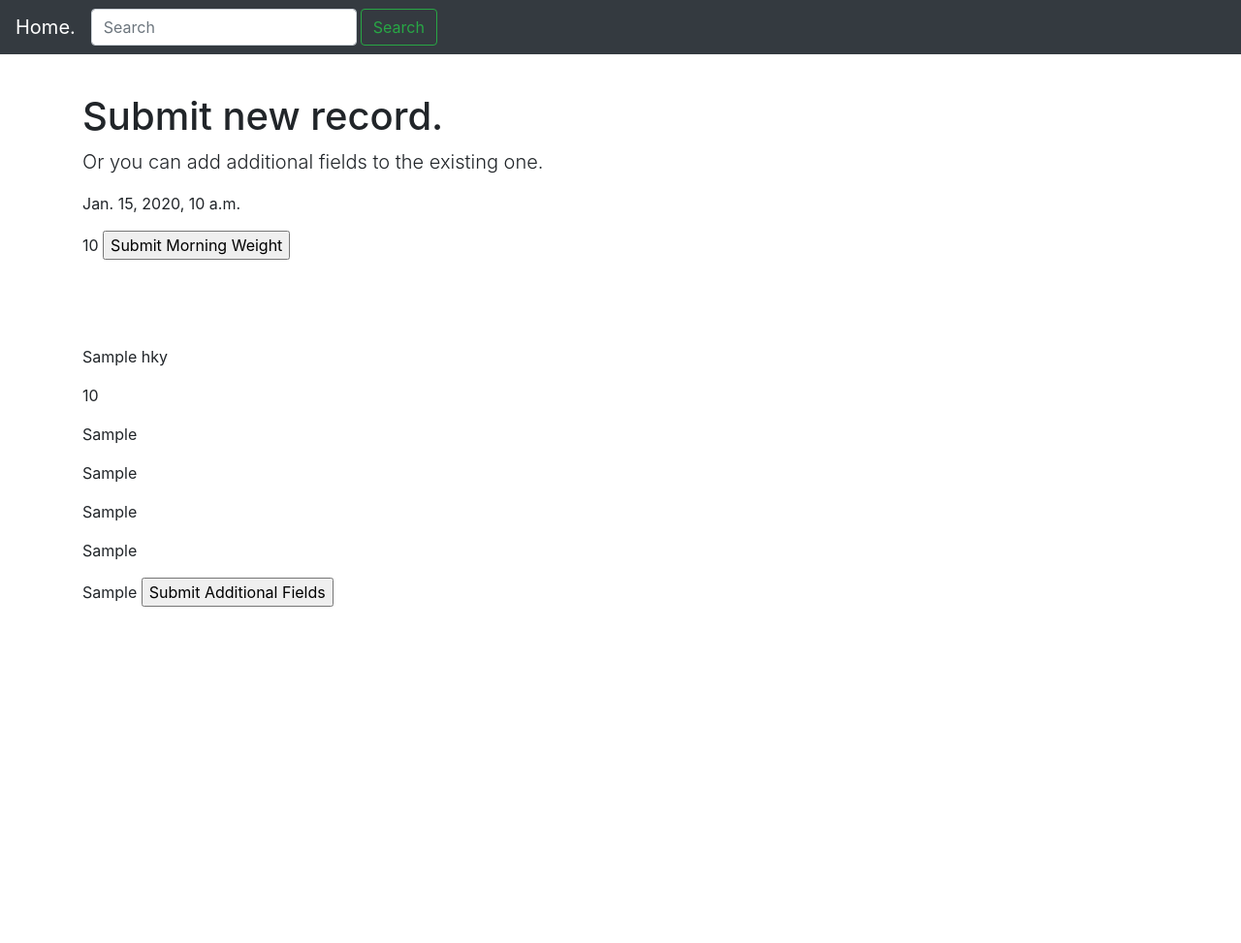
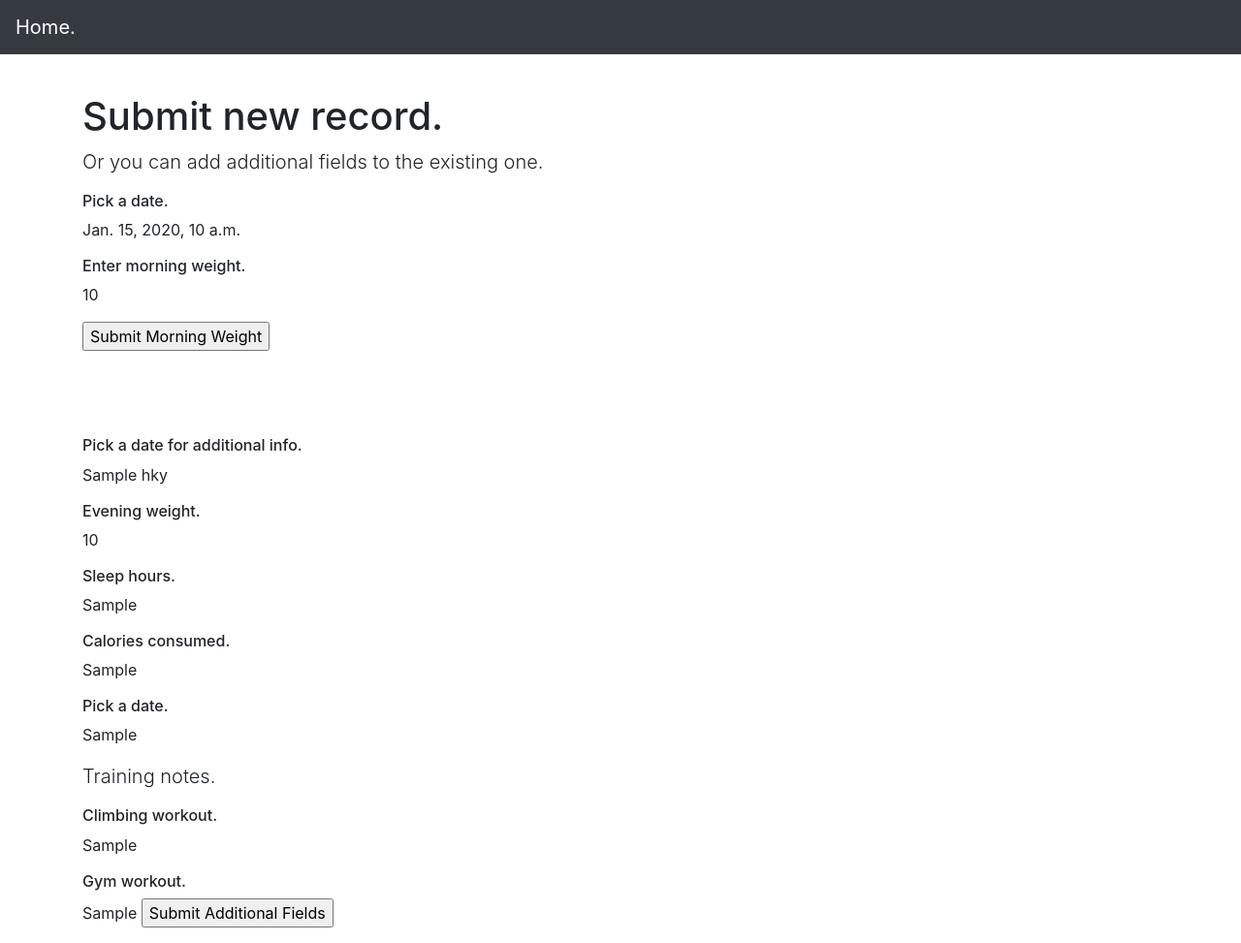
Before and after one commit to fautro/tracker, a Django app: template templates/wtrack/add_record.html in a window 1280 px wide. Shown: the whole page at 97% size. Before the commit the page ends 626 px from the top, so only its background shows below. Run offline with Django 3.2, Linux system fonts and the light colour scheme; the template is opened without the code that fills it: most values are stand-ins (such as "Sample title", 1, 10 or a date in 2020); some libraries are stand-ins or nearby versions.

Commit message:
[wtrack] adds labels record page

```diff
--- a/templates/wtrack/add_record.html
+++ b/templates/wtrack/add_record.html
@@ -46,10 +46,10 @@
           </li>
         </ul> -->
 <!---------------------------------------------------------------------------------------------------------------------->
-        <form class="form-inline my-2 my-lg-0">
-          <input class="form-control mr-sm-1" type="text" placeholder="Search" aria-label="Search">
-          <button class="btn btn-outline-success my-2 my-sm-0" type="submit">Search</button>
-        </form>
+        {# <form class="form-inline my-2 my-lg-0"> #}
+        {#  <input class="form-control mr-sm-1" type="text" placeholder="Search" aria-label="Search"> #}
+        {#  <button class="btn btn-outline-success my-2 my-sm-0" type="submit">Search</button> #}
+        {# </form> #}
       </div>
     </nav>
 <!----------------------------------------------------------------------------------------------------------------------->
@@ -71,21 +71,31 @@
             <p class="lead">
                 <form id="weight_form" method="post" action="">
                  {% csrf_token %}
+                   <p class="h6">Pick a date.</p>
                    <p>{{ weight.date }}
-                 <p>{{ weight.morning_weight }}
-                <input type="submit" name="submit_weight" value="Submit Morning Weight" />
+                   <p class="h6">Enter morning weight.</p>
+                   <p>{{ weight.morning_weight }}</p>
+                   <p><input type="submit" name="submit_weight" value="Submit Morning Weight" /></p>
                 </form>
                   <br><br><br>
                  <form id="additions_form" method="post" action="">
                   {% csrf_token %}
+                    <p class="h6">Pick a date for additional info.</p>
                     <p>{{ additions.HKY }}
-                 <!--<p>{{ additions.date }}-->
+                    <p class="h6">Evening weight.</p>
                     <p>{{ additions.evening_weight }}
+                    <p class="h6">Sleep hours.</p>
                     <p>{{ additions.sleep_hours }}
+                    <p class="h6">Calories consumed.</p>
                     <p>{{ additions.calories_consumed }}
+                    <p class="h6">Pick a date.</p>
+                    <p>{{ additions.alco_flag }}
+                    <p class="lead"> Training notes. </p>
+                    <p class="h6">Climbing workout.</p>
                     <p>{{ additions.climbing_flag }}
+                    <p class="h6">Gym workout.</p>
                     <p>{{ additions.gym_flag }}
-                 <p>{{ additions.alco_flag }}
+
 
                  <input type="submit" name="submit_addition" value="Submit Additional Fields" />
                  </form>
```
Also changed, not shown: wtrack/views.py (+5 -6 lines). Lines whose indentation alone changed are shown as unchanged.
